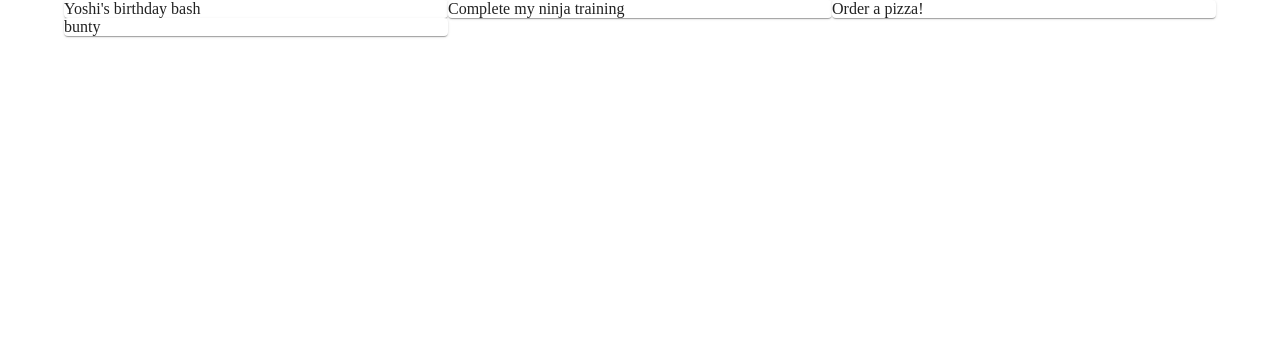
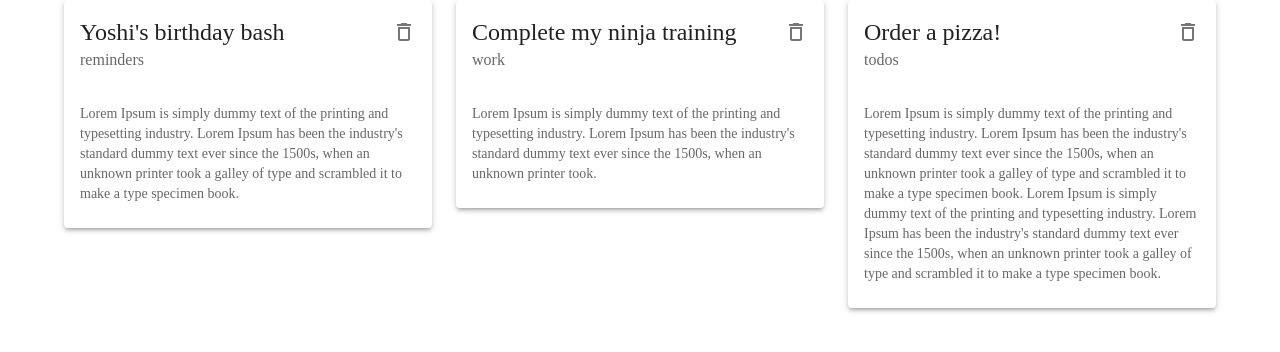
Before and after one commit to RoninS28/MaterialUI-NetNinja, a React (Create React App) app: page / in a window 1280 px wide. Shown: the top 352 px of the page. Built offline with nearby package versions, Linux system fonts and the light colour scheme; data requests are answered from the project's data file.

Commit message:
add card components, delete functionality

```diff
--- a/public/data/db.json
+++ b/public/data/db.json
@@ -17,12 +17,6 @@
       "details": "Lorem Ipsum is simply dummy text of the printing and typesetting industry. Lorem Ipsum has been the industry's standard dummy text ever since the 1500s, when an unknown printer took a galley of type and scrambled it to make a type specimen book.\nLorem Ipsum is simply dummy text of the printing and typesetting industry. Lorem Ipsum has been the industry's standard dummy text ever since the 1500s, when an unknown printer took a galley of type and scrambled it to make a type specimen book.",
       "category": "todos",
       "id": 3
-    },
-    {
-      "title": "bunty",
-      "details": "bunty2",
-      "category": "reminders",
-      "id": 4
     }
   ]
 }
--- /dev/null
+++ b/src/components/NoteCard.js
@@ -0,0 +1,30 @@
+import React from 'react'
+import { Card, CardHeader, CardContent, IconButton, Typography } from '@mui/material'
+import { DeleteOutline } from '@mui/icons-material'
+
+export default function NoteCard({ note, handleDelete }) {
+    return (
+        <div>
+            <Card elevation={3}>
+                <CardHeader
+                    action={
+                        <IconButton onClick={() => handleDelete(note.id)}>
+                            <DeleteOutline />
+                        </IconButton>
+
+                    }
+                    title={note.title}
+                    subheader={note.category}
+
+
+                />
+                <CardContent>
+                    <Typography variant="body2" color="textSecondary">
+                        {note.details}
+
+                    </Typography>
+                </CardContent>
+            </Card>
+        </div>
+    )
+}
--- a/src/pages/Create.js
+++ b/src/pages/Create.js
@@ -31,12 +31,15 @@ const usestyles = theme => ({
 
 const useStyles = makeStyles({
   field: {
-    // paddingTop: '20px',
-    padding: '100px',
-    // backgroundColor: 'red',
-    marginBottom: '100px',
-    // margin: 100
-    // display: 'block'
+    "&&": {
+      // paddingTop: '20px',
+      // padding: '100px',
+      // backgroundColor: 'red',
+      margin: '30px',
+      // margin: 100
+      // display: 'block'
+
+    }
   },
 
 });
@@ -46,7 +49,7 @@ export default function Create() {
   const classes = useStyles()
   const history = useHistory()
   const textfieldStyle = {
-    margin: '20px'
+    // margin: '20px'
   }
   const [title, setTitle] = useState('')
   const [details, setDetails] = useState('')
--- a/src/pages/Notes.js
+++ b/src/pages/Notes.js
@@ -1,6 +1,7 @@
 import React, { useEffect, useState } from 'react'
 import { Grid, Paper, Container } from '@mui/material'
 // import { Container } from '@mui/material/Container'
+import NoteCard from '../components/NoteCard'
 
 export default function Notes() {
   const [notes, setNotes] = useState([])
@@ -8,6 +9,18 @@ export default function Notes() {
   useEffect(() => {
     fetch('http://localhost:8000/notes').then(res => res.json()).then(data => setNotes(data))
   }, [])//[] so that it only runs once
+
+
+  const handleDelete = async (id) => {
+    await fetch('http://localhost:8000/notes/' + id, {
+      method: 'DELETE'
+    })
+    const newNotes = notes.filter(note => note.id != id);
+    setNotes(newNotes);
+  }
+
+
+
   return (
     <Container>
       {/* <Grid container>
@@ -24,14 +37,12 @@ export default function Notes() {
           <Paper>4</Paper>
         </Grid>
       </Grid> */}
-      <Grid container>
+      <Grid container spacing={3}>{/* base spacing in material ui  is 8px. This is multiplied by 3 */}
+
 
         {notes.map(note => (
           <Grid item key={note.id} xs={12} md={6} lg={4}>
-            <Paper>
-
-              {note.title}
-            </Paper>
+            <NoteCard note={note} handleDelete={handleDelete} />
           </Grid>
         ))}
       </Grid>
```
